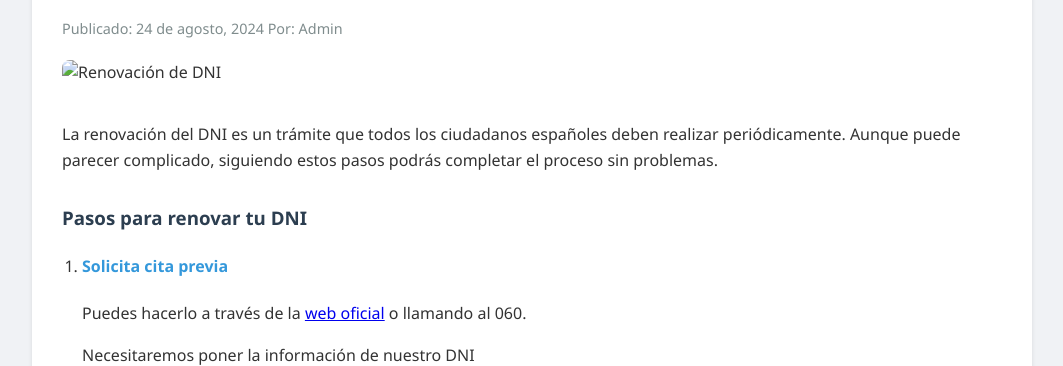
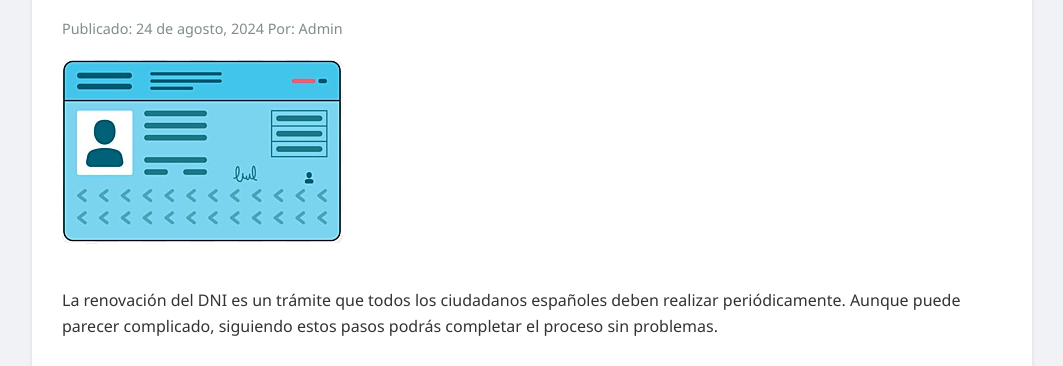
Before and after one commit to manu989898/MalditaBurocracia, a plain HTML site: page post/RenovarDni.html in a window 1280 px wide. Shown: the part 378-744 px from the top of the page, without its empty margins (108-1171 px from the left). Drawn offline with Linux system fonts and the light colour scheme.

Commit message:
chore: Update index.html and add generatePosts.js for dynamic post generation

```diff
--- a/post/RenovarDni.html
+++ b/post/RenovarDni.html
@@ -25,7 +25,7 @@
                 <span class="post-date">Publicado: 24 de agosto, 2024</span>
                 <span class="post-author">Por: Admin</span>
             </div>
-            <img src="/api/placeholder/800/400" alt="Renovación de DNI" class="post-image">
+            <img src="/img/dniicon.png" alt="Renovación de DNI" class="post-image">
             <p>La renovación del DNI es un trámite que todos los ciudadanos españoles deben realizar periódicamente. Aunque puede parecer complicado, siguiendo estos pasos podrás completar el proceso sin problemas.</p>
 
             <h3>Pasos para renovar tu DNI</h3>
```
Also changed, not shown: img/dniicon.png (added).
